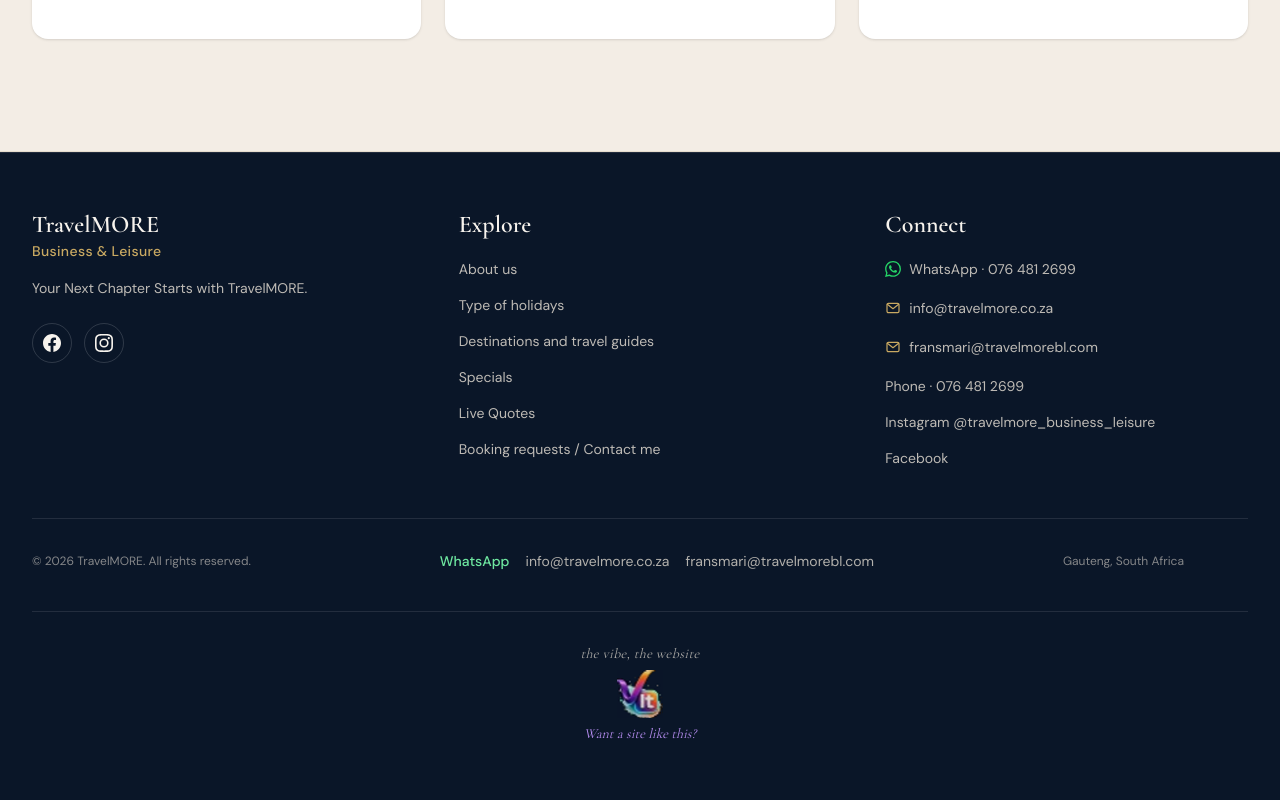
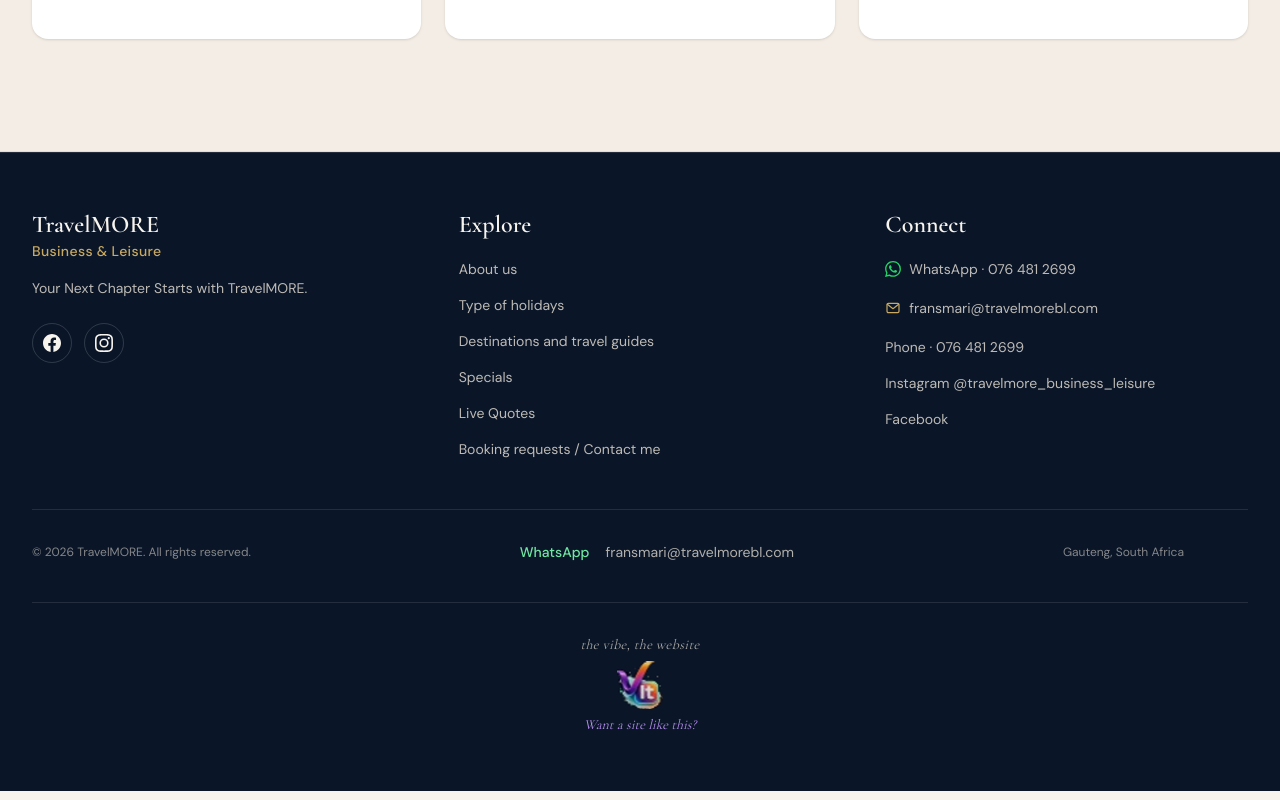
Before and after one commit to VIbeIt-Intel/travel-more, a Next.js app: page /about in a window 1280 px wide. Shown: the part 2431-3231 px from the top of the page. Built offline with nearby package versions, Linux system fonts and the light colour scheme.

Commit message:
Keep a single contact email.
info@travelmore.co.za is removed. Enquiries go to fransmari@travelmorebl.com.

Co-authored-by: VIbeIt-Intel <VIbeIt-Intel@users.noreply.github.com>

```diff
--- a/src/components/TripPlanner.tsx
+++ b/src/components/TripPlanner.tsx
@@ -357,7 +357,8 @@ function PriceCard({
   const summary = summariseForEnquiry(answers, itinerary);
   const whatsappHref = `${SITE.whatsapp}?text=${encodeURIComponent(summary)}`;
   const [primaryEmail, ...ccEmails] = SITE.emails;
-  const emailHref = `mailto:${primaryEmail}?cc=${ccEmails.join(",")}&subject=${encodeURIComponent(
+  const cc = ccEmails.length > 0 ? `cc=${ccEmails.join(",")}&` : "";
+  const emailHref = `mailto:${primaryEmail}?${cc}subject=${encodeURIComponent(
     `Trip planner: ${itinerary.destination.name}, ${answers.nights} nights`,
   )}&body=${encodeURIComponent(summary)}`;
 
--- a/src/lib/constants.ts
+++ b/src/lib/constants.ts
@@ -3,7 +3,7 @@ export const SITE = {
   subtitle: "Business & Leisure",
   tagline: "Your Next Chapter Starts with TravelMORE.",
   location: "Gauteng, South Africa",
-  emails: ["info@travelmore.co.za", "fransmari@travelmorebl.com"],
+  emails: ["fransmari@travelmorebl.com"],
   phone: "076 481 2699",
   phoneTel: "+27764812699",
   whatsapp: "https://wa.me/27764812699",
```
